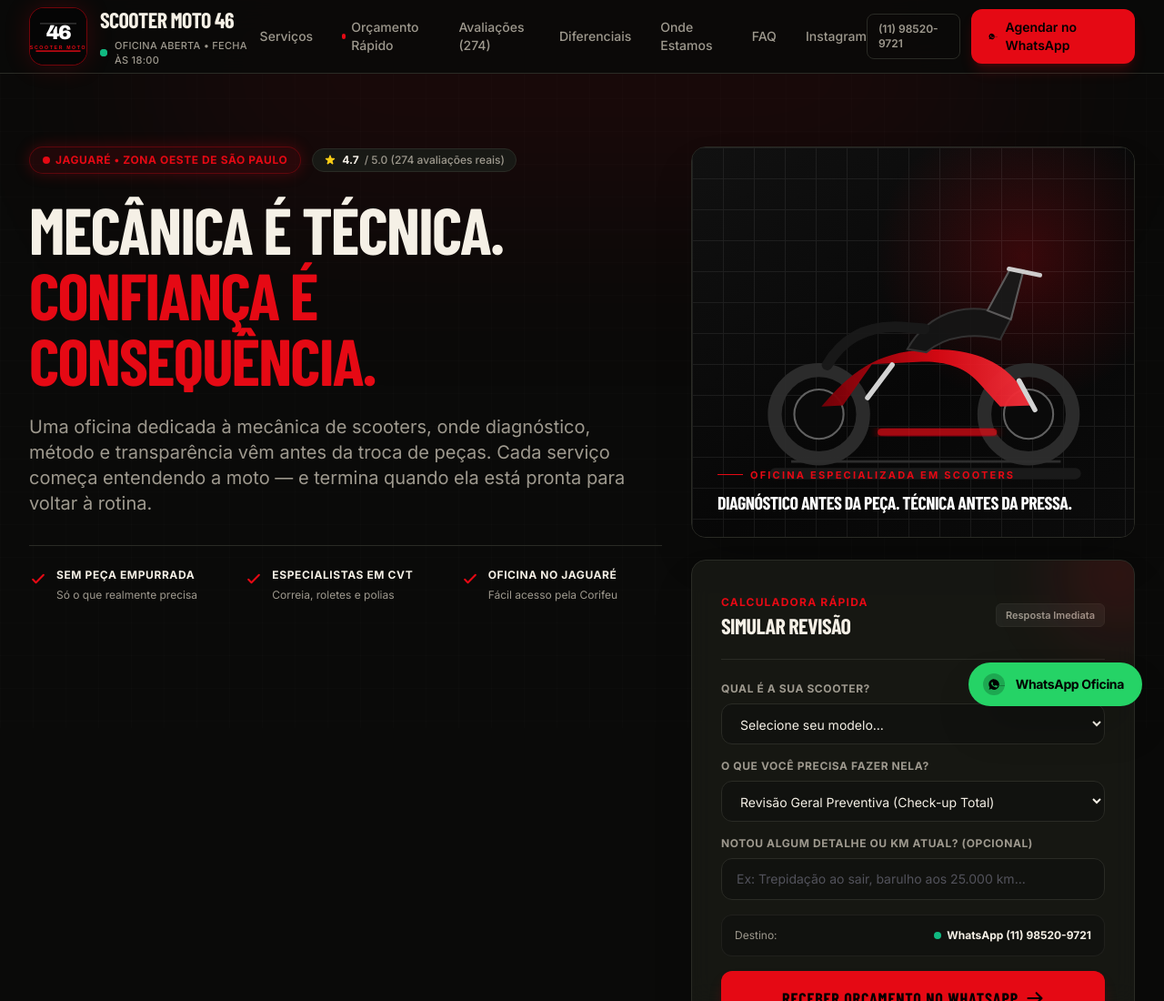
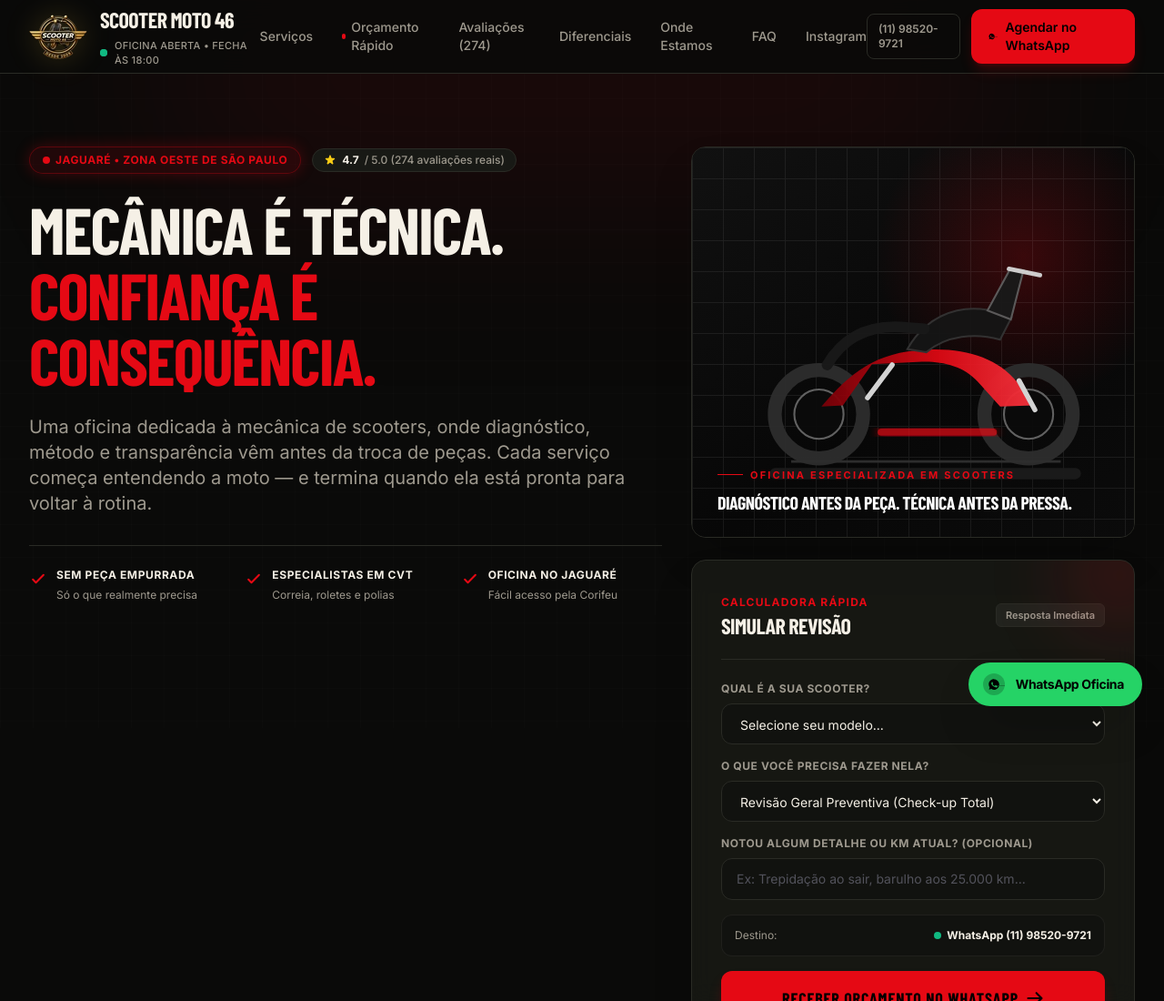
Before and after one commit to Ruanmarcosq0/scooter-moto-46, a plain HTML site: page index.html in a window 1280 px wide. Shown: the top 1100 px of the page at 91% size. Drawn offline with nearby package versions, Linux system fonts and the light colour scheme; a web font is replaced by a local one.

Commit message:
Atualiza logo do navbar

```diff
--- a/index.html
+++ b/index.html
@@ -135,14 +135,8 @@
 
       <!-- Logo Marca -->
       <a href="#inicio" class="flex items-center gap-3.5 group">
-        <div class="w-14 h-14 sm:w-16 sm:h-16 rounded-2xl overflow-hidden border border-brand-orange/50 bg-black shadow-[0_0_28px_rgba(229,9,20,.18)] group-hover:scale-105 transition-transform duration-200 flex-shrink-0 flex items-center justify-center">
-          <svg viewBox="0 0 96 96" class="w-full h-full" role="img" aria-label="Scooter Moto 46">
-            <rect width="96" height="96" rx="18" fill="#050505"/>
-            <path d="M10 73h76" stroke="#e50914" stroke-width="3" opacity=".8"/>
-            <path d="M17 26h62" stroke="#ffffff" stroke-width="2" opacity=".22"/>
-            <text x="48" y="53" text-anchor="middle" fill="#ffffff" font-family="Arial Black,Arial,sans-serif" font-size="34" font-weight="900" letter-spacing="-2">46</text>
-            <text x="48" y="69" text-anchor="middle" fill="#e50914" font-family="Arial,Helvetica,sans-serif" font-size="8" font-weight="700" letter-spacing="2.6">SCOOTER MOTO</text>
-          </svg>
+        <div class="w-14 h-14 sm:w-16 sm:h-16 flex-shrink-0 flex items-center justify-center group-hover:scale-105 transition-transform duration-200">
+          <img src="/assets/logo-navbar.webp" alt="Logo Scooter Moto 46" class="w-full h-full object-contain drop-shadow-[0_0_16px_rgba(212,175,55,.22)]" loading="eager" />
         </div>
         <div class="flex flex-col">
           <span class="font-display font-extrabold text-xl sm:text-2xl tracking-tight text-brand-cream leading-none group-hover:text-brand-orange transition-colors">
```
Also changed, not shown: assets/logo-navbar.webp (added).
